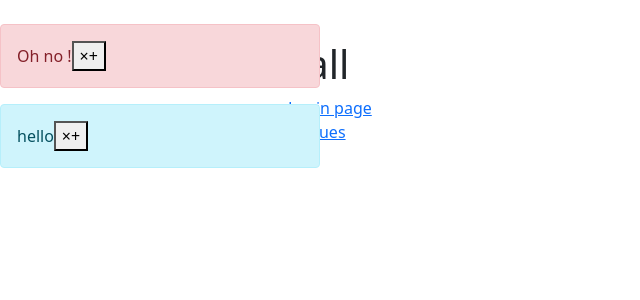
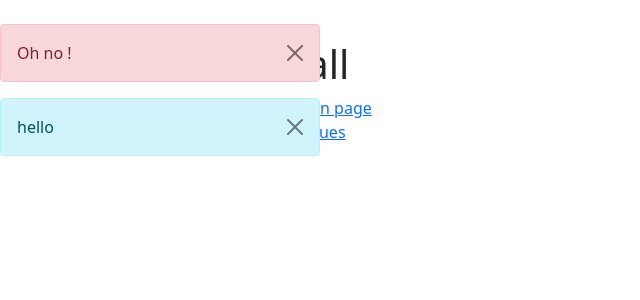
Before and after one commit to Edweis/bricabrac-web, a Next.js app in the folder packages/front/: page / in a window 1280 px wide. Shown: the top 300 px of the page, without its empty margins (0-640 px from the left). Built offline with nearby package versions, Linux system fonts and the light colour scheme; what aws-amplify would draw is missing.

Commit message:
add notification fade

```diff
--- a/package.json
+++ b/package.json
@@ -20,6 +20,7 @@
     "@typescript-eslint/eslint-plugin": "^3.8.0",
     "@typescript-eslint/parser": "^3.8.0",
     "aws-sdk": "^2.766.0",
+    "dotenv-webpack": "^3.0.0",
     "eslint": "^7.6.0",
     "eslint-config-airbnb": "^18.2.0",
     "eslint-config-prettier": "^6.11.0",
--- a/packages/front/components/WithAlerts.tsx
+++ b/packages/front/components/WithAlerts.tsx
@@ -1,28 +1,35 @@
-import React, { FunctionComponent } from 'react';
+import React, { FunctionComponent, useState } from 'react';
 import { useObservable, AlertManager } from '../lib/state';
 import { BootstrapLevels } from '../types';
+import Fade, { fadeDuration } from './transitions/Fade';
 
+type ButtonClick = React.MouseEvent<HTMLButtonElement>;
 type AlertProps = {
   level: BootstrapLevels;
   children: React.ReactNode;
-  onClick: (event: React.MouseEvent<HTMLButtonElement>) => void;
+  onClick: (event: ButtonClick) => void;
 };
 const Alert: FunctionComponent<AlertProps> = (props) => {
   // See bootstrap.esm.min.js
   const classes = `alert alert-dismissible fade show alert-${props.level}`;
+  const [fade, setFade] = useState(false);
+  const onClick = (event: ButtonClick) => {
+    setFade(true);
+    setTimeout(() => props.onClick(event), fadeDuration);
+  };
   return (
+    <Fade in={!fade}>
       <div className={classes} role="alert">
         {props.children}
         <button
           type="button"
-        className="close"
+          className="btn-close"
           data-dismiss="alert"
           aria-label="Close"
-        onClick={props.onClick}
-      >
-        <span aria-hidden="true">&times;+</span>
-      </button>
+          onClick={onClick}
+        />
       </div>
+    </Fade>
   );
 };
 const AlertContainer: FunctionComponent = (props) => (
@@ -33,7 +40,6 @@ const AlertContainer: FunctionComponent = (props) => (
 
 const WithAlerts: FunctionComponent = (props) => {
   const { alerts } = useObservable(AlertManager);
-
   return (
     <>
       <AlertContainer>
--- /dev/null
+++ b/packages/front/components/transitions/Fade.tsx
@@ -0,0 +1,36 @@
+import { Transition } from 'react-transition-group';
+import React, { FunctionComponent } from 'react';
+
+type Style = any;
+export const fadeDuration = 300;
+
+const defaultStyle: Style = {
+  transition: `opacity ${fadeDuration}ms ease-in-out`,
+  opacity: 0,
+};
+
+const transitionStyles: Style = {
+  entering: { opacity: 1 },
+  entered: { opacity: 1 },
+  exiting: { opacity: 0 },
+  exited: { opacity: 0 },
+};
+
+const Fade: FunctionComponent<{ in: boolean }> = (props) => {
+  return (
+    <Transition in={props.in} timeout={fadeDuration}>
+      {(state) => (
+        <div
+          style={{
+            ...defaultStyle,
+            ...transitionStyles[state],
+          }}
+        >
+          {props.children}
+        </div>
+      )}
+    </Transition>
+  );
+};
+
+export default Fade;
--- a/packages/front/package.json
+++ b/packages/front/package.json
@@ -11,9 +11,10 @@
   "dependencies": {
     "@hookform/resolvers": "^0.1.1",
     "@packages/typings": "file:../typings",
+    "@types/react-transition-group": "^4.4.0",
     "aws-amplify": "^3.2.0",
     "axios": "^0.19.2",
-    "bootstrap": "^5.0.0-alpha1",
+    "bootstrap": "^5.0.0-alpha2",
     "classnames": "^2.2.6",
     "date-fns": "^2.16.1",
     "gray-matter": "^4.0.2",
@@ -24,6 +25,7 @@
     "react": "~17.0.0-rc.1",
     "react-dom": "~17.0.0-rc.1",
     "react-hook-form": "^6.8.1",
+    "react-transition-group": "^4.4.1",
     "remark": "^12.0.0",
     "remark-html": "^11.0.1",
     "rxjs": "~7.0.0-beta.7",
@@ -34,6 +36,7 @@
   "devDependencies": {
     "@sls-next/serverless-component": "^1.17.0-alpha.15",
     "@types/aws-lambda": "^8.10.62",
+    "@types/bootstrap": "^5.0.0",
     "@types/classnames": "^2.2.10",
     "@types/js-cookie": "^2.2.6",
     "@types/lodash": "^4.14.161",
--- a/packages/front/styles/global.scss
+++ b/packages/front/styles/global.scss
@@ -1,4 +1,4 @@
-@import "node_modules/bootstrap/scss/bootstrap";
+@import "node_modules/bootstrap/scss/bootstrap.scss";
 
 html,
 body {
```
Also changed, not shown: 2 other files (tests, documents, lock files or other folders). Lines whose indentation alone changed are shown as unchanged.
